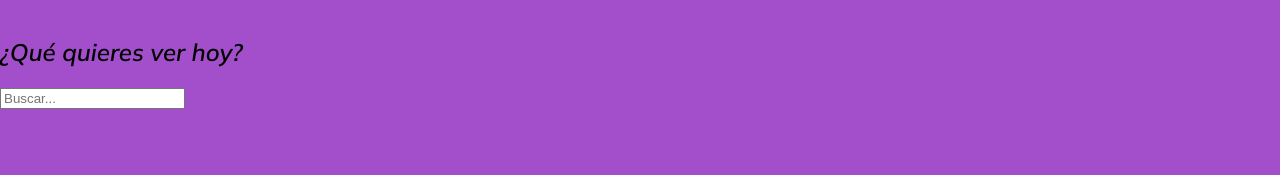
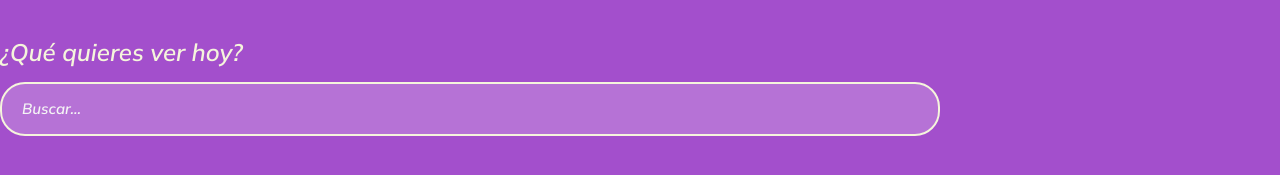
Before and after one commit to jmejiaes/cursoFrontend, a plain HTML site: page Buscador.html in a window 1280 px wide. Shown: the part 63-238 px from the top of the page. Drawn offline with Linux system fonts and the light colour scheme.

```diff
--- a/Buscador.html
+++ b/Buscador.html
@@ -63,7 +63,28 @@
     .header__menu li a:hover{
         text-decoration: underline;
     }
-
+    .main {
+        height: 300px;
+    }
+    .main__title {
+        color:beige;
+        height: 25px;
+    }
+    .input{
+        background-color: rgba(255, 255, 255, 0.2);
+        border: 2px solid beige;
+        border-radius: 25px;
+        color: beige;
+        font-family: 'Mulish', sans-serif;
+        font-size: 15px;
+        height: 50px;
+        padding: 0px 20px;
+        width: 70%;
+        outline: none;
+    }
+    ::placeholder{
+        color: whitesmoke;
+    }
 </style>
 <body>
     <header class="header">
```
